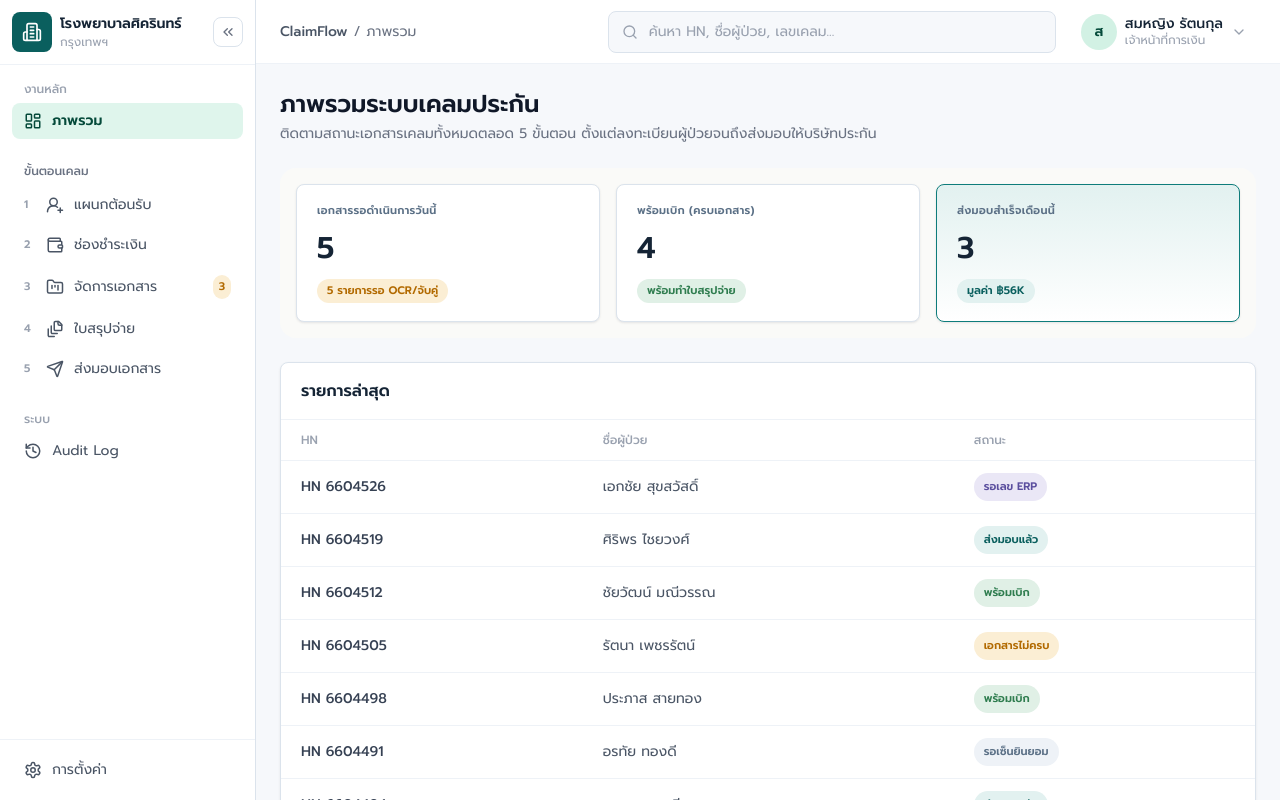
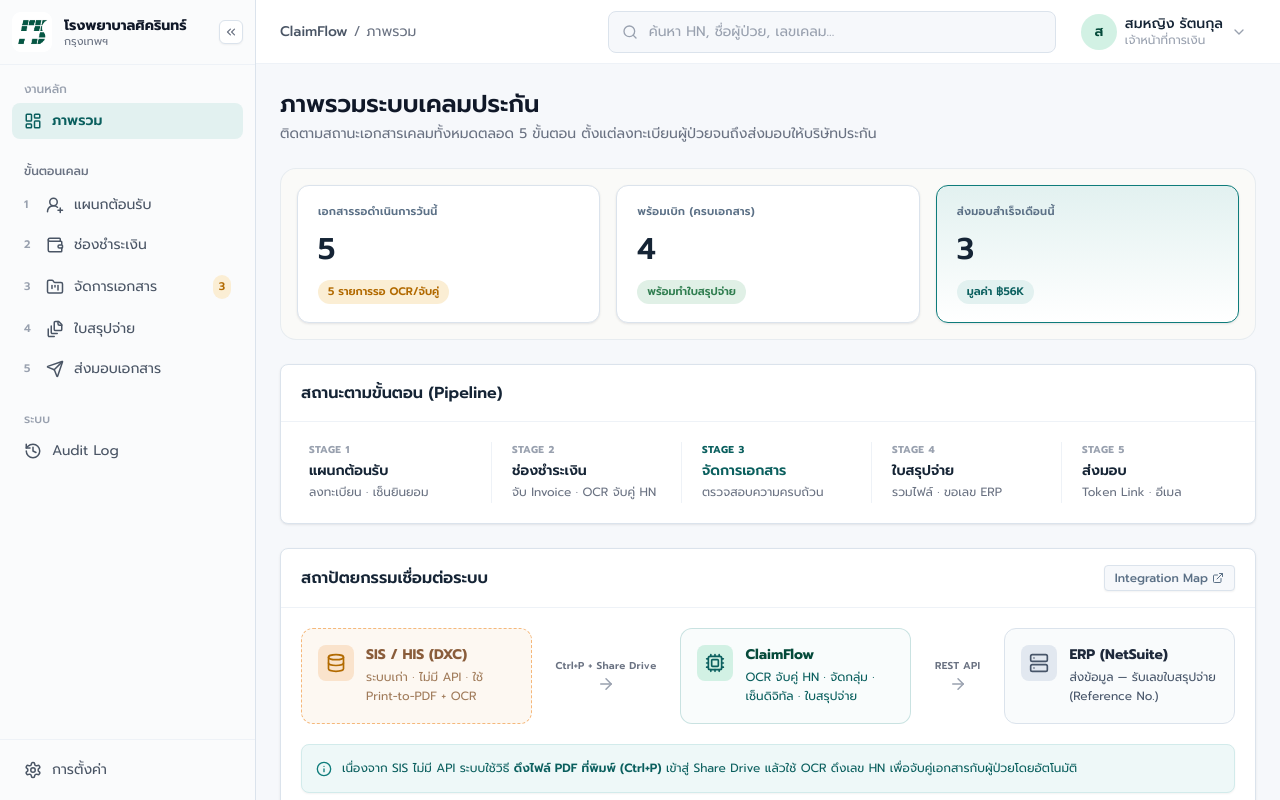
Before and after one commit to nidss/HCFI, a React (Vite) app: page / in a window 1280 px wide. Built offline with nearby package versions, Linux system fonts and the light colour scheme.

Commit message:
Refine Sidebar menu and Overview content design to match Figma

```diff
--- a/src/components/Sidebar.tsx
+++ b/src/components/Sidebar.tsx
@@ -28,28 +28,26 @@ export function Sidebar({ collapsed, onToggle }: { collapsed: boolean; onToggle:
 
   return (
     <aside
-      className={`h-full shrink-0 border-r border-line bg-white transition-all duration-200 ${
+      className={`h-full shrink-0 border-r border-line bg-[#fafbfc] transition-all duration-200 ${
         collapsed ? "w-[76px]" : "w-64"
       }`}
     >
       <div className="flex h-full flex-col">
-        <div className="flex items-center gap-2 border-b border-line-soft p-3">
-          <div className="flex size-10 shrink-0 items-center justify-center rounded-lg bg-brand-600 text-white">
-            <Building2 size={20} />
-          </div>
+        <div className="flex items-center gap-3 border-b border-line-soft p-3">
+          <img src="/slogo.png" alt="Sikarin Hospital" className="size-10 shrink-0 object-contain" />
           {!collapsed && (
             <div className="min-w-0 flex-1">
-              <p className="truncate text-sm font-semibold text-ink-800">โรงพยาบาลศิครินทร์</p>
-              <p className="truncate text-xs text-ink-300">กรุงเทพฯ</p>
+              <p className="truncate text-sm font-bold text-ink-900 leading-tight">โรงพยาบาลศิครินทร์</p>
+              <p className="truncate text-[11px] text-ink-400 mt-0.5 leading-none">กรุงเทพฯ</p>
             </div>
           )}
           <button
             onClick={onToggle}
-            className="shrink-0 rounded-lg border border-line p-1.5 text-ink-400 hover:bg-line-soft"
+            className="shrink-0 rounded-md border border-line p-1 text-ink-400 hover:bg-line-soft bg-white shadow-sm transition-transform"
             aria-label="ย่อเมนู"
             title="ย่อเมนู"
           >
-            {collapsed ? <ChevronsRight size={16} /> : <ChevronsLeft size={16} />}
+            {collapsed ? <ChevronsRight size={14} /> : <ChevronsLeft size={14} />}
           </button>
         </div>
 
@@ -74,7 +72,7 @@ export function Sidebar({ collapsed, onToggle }: { collapsed: boolean; onToggle:
                   to={s.to}
                   className={({ isActive }) =>
                     `flex items-center gap-2.5 rounded-lg px-3 py-2 text-sm transition-colors ${
-                      isActive ? "bg-brand-100/70 text-brand-700 font-semibold" : "text-ink-600 hover:bg-line-soft"
+                      isActive ? "bg-brand-50 text-brand-600 font-semibold" : "text-ink-600 hover:bg-line-soft hover:text-ink-900"
                     }`
                   }
                 >
@@ -126,7 +124,7 @@ function NavItem({
       end={exact}
       className={({ isActive }) =>
         `flex items-center gap-2.5 rounded-lg px-3 py-2 text-sm transition-colors ${
-          isActive ? "bg-brand-100/70 text-brand-700 font-semibold" : "text-ink-600 hover:bg-line-soft"
+          isActive ? "bg-brand-50 text-brand-600 font-semibold" : "text-ink-600 hover:bg-line-soft hover:text-ink-900"
         }`
       }
       title={collapsed ? label : undefined}
--- a/src/pages/Overview.tsx
+++ b/src/pages/Overview.tsx
@@ -1,5 +1,6 @@
 import { useMemo, useState } from "react";
 import { useNavigate } from "react-router-dom";
+import { ArrowRight, Cpu, Database, ExternalLink, Info, Server } from "lucide-react";
 import { PageHeader, Card } from "../components/PageHeader";
 import { StatusBadge } from "../components/StatusBadge";
 import { useAppData } from "../context/AppDataContext";
@@ -10,6 +11,7 @@ export function Overview() {
   const { patients } = useAppData();
   const navigate = useNavigate();
   const [page, setPage] = useState(1);
+  const [searchTerm, setSearchTerm] = useState("");
 
   const stats = useMemo(() => {
     const pendingToday = patients.filter((p) => p.status === "เอกสารไม่ครบ" || p.status === "รอเซ็นยินยอม").length;
@@ -23,17 +25,29 @@ export function Overview() {
     () => [...patients].sort((a, b) => (a.visitDate < b.visitDate ? 1 : -1)),
     [patients],
   );
-  const totalPages = Math.max(1, Math.ceil(sorted.length / PAGE_SIZE));
-  const pageItems = sorted.slice((page - 1) * PAGE_SIZE, page * PAGE_SIZE);
+
+  const filteredPatients = useMemo(() => {
+    if (!searchTerm.trim()) return sorted;
+    const lower = searchTerm.toLowerCase();
+    return sorted.filter(
+      (p) =>
+        p.hn.toLowerCase().includes(lower) ||
+        p.name.toLowerCase().includes(lower)
+    );
+  }, [sorted, searchTerm]);
+
+  const totalPages = Math.max(1, Math.ceil(filteredPatients.length / PAGE_SIZE));
+  const pageItems = filteredPatients.slice((page - 1) * PAGE_SIZE, page * PAGE_SIZE);
 
   return (
-    <div>
+    <div className="space-y-6">
       <PageHeader
         title="ภาพรวมระบบเคลมประกัน"
         subtitle="ติดตามสถานะเอกสารเคลมทั้งหมดตลอด 5 ขั้นตอน ตั้งแต่ลงทะเบียนผู้ป่วยจนถึงส่งมอบให้บริษัทประกัน"
       />
 
-      <div className="mb-6 rounded-2xl bg-[#fafaf8] p-4">
+      {/* Stats Cards Section */}
+      <div className="rounded-2xl bg-[#fafaf8] p-4 border border-line/60">
         <div className="grid grid-cols-1 gap-4 sm:grid-cols-3">
           <StatCard
             label="เอกสารรอดำเนินการวันนี้"
@@ -57,57 +71,184 @@ export function Overview() {
         </div>
       </div>
 
+      {/* Pipeline Section */}
+      <Card>
+        <div className="border-b border-line-soft px-5 py-4">
+          <h3 className="text-base font-semibold text-ink-800">สถานะตามขั้นตอน (Pipeline)</h3>
+        </div>
+        <div className="p-5">
+          <div className="grid grid-cols-1 gap-4 md:grid-cols-5 md:divide-x divide-line-soft">
+            <div className="flex flex-col px-2">
+              <span className="text-[10px] font-bold text-ink-300 tracking-wider uppercase">STAGE 1</span>
+              <span className="text-sm font-semibold text-ink-800 mt-1">แผนกต้อนรับ</span>
+              <span className="text-xs text-ink-400 mt-0.5 leading-relaxed">ลงทะเบียน · เซ็นยินยอม</span>
+            </div>
+            <div className="flex flex-col px-2 md:pl-5">
+              <span className="text-[10px] font-bold text-ink-300 tracking-wider uppercase">STAGE 2</span>
+              <span className="text-sm font-semibold text-ink-800 mt-1">ช่องชำระเงิน</span>
+              <span className="text-xs text-ink-400 mt-0.5 leading-relaxed">จับ Invoice · OCR จับคู่ HN</span>
+            </div>
+            <div className="flex flex-col px-2 md:pl-5">
+              <span className="text-[10px] font-bold text-brand-600 tracking-wider uppercase">STAGE 3</span>
+              <span className="text-sm font-semibold text-brand-600 mt-1">จัดการเอกสาร</span>
+              <span className="text-xs text-ink-400 mt-0.5 leading-relaxed">ตรวจสอบความครบถ้วน</span>
+            </div>
+            <div className="flex flex-col px-2 md:pl-5">
+              <span className="text-[10px] font-bold text-ink-300 tracking-wider uppercase">STAGE 4</span>
+              <span className="text-sm font-semibold text-ink-800 mt-1">ใบสรุปจ่าย</span>
+              <span className="text-xs text-ink-400 mt-0.5 leading-relaxed">รวมไฟล์ · ขอเลข ERP</span>
+            </div>
+            <div className="flex flex-col px-2 md:pl-5">
+              <span className="text-[10px] font-bold text-ink-300 tracking-wider uppercase">STAGE 5</span>
+              <span className="text-sm font-semibold text-ink-800 mt-1">ส่งมอบ</span>
+              <span className="text-xs text-ink-400 mt-0.5 leading-relaxed">Token Link · อีเมล</span>
+            </div>
+          </div>
+        </div>
+      </Card>
+
+      {/* System Integration Architecture Section */}
       <Card>
         <div className="flex items-center justify-between border-b border-line-soft px-5 py-4">
+          <h3 className="text-base font-semibold text-ink-800">สถาปัตยกรรมเชื่อมต่อระบบ</h3>
+          <button className="flex items-center gap-1 rounded border border-line bg-canvas px-2.5 py-1 text-xs font-medium text-ink-500 hover:bg-line-soft transition-colors shadow-sm">
+            <span>Integration Map</span>
+            <ExternalLink size={12} />
+          </button>
+        </div>
+        <div className="p-5">
+          <div className="flex flex-col gap-5 md:flex-row md:items-center md:justify-between">
+            {/* Block 1 */}
+            <div className="flex-1 rounded-xl border border-dashed border-[#f5b87b] bg-[#fdf8f2] p-4 flex items-start gap-3">
+              <div className="rounded-lg bg-[#fae3cc] p-2 text-[#b26a00] shrink-0">
+                <Database size={20} />
+              </div>
+              <div className="min-w-0">
+                <h4 className="text-sm font-bold text-[#8a5d3b] leading-snug">SIS / HIS (DXC)</h4>
+                <p className="text-xs text-[#a07b5a] mt-1 leading-relaxed">ระบบเก่า · ไม่มี API · ใช้ Print-to-PDF + OCR</p>
+              </div>
+            </div>
+
+            {/* Arrow 1 */}
+            <div className="flex flex-col items-center justify-center shrink-0 text-center px-1">
+              <span className="text-[10px] font-semibold text-ink-400 tracking-wide">Ctrl+P + Share Drive</span>
+              <ArrowRight size={18} className="text-ink-300 mt-0.5 rotate-90 md:rotate-0" />
+            </div>
+
+            {/* Block 2 */}
+            <div className="flex-1 rounded-xl border border-brand-500/20 bg-brand-50/20 p-4 flex items-start gap-3">
+              <div className="rounded-lg bg-brand-100 p-2 text-brand-600 shrink-0">
+                <Cpu size={20} />
+              </div>
+              <div className="min-w-0">
+                <h4 className="text-sm font-bold text-brand-700 leading-snug">ClaimFlow</h4>
+                <p className="text-xs text-brand-600 mt-1 leading-relaxed">OCR จับคู่ HN · จัดกลุ่ม · เซ็นดิจิทัล · ใบสรุปจ่าย</p>
+              </div>
+            </div>
+
+            {/* Arrow 2 */}
+            <div className="flex flex-col items-center justify-center shrink-0 text-center px-1">
+              <span className="text-[10px] font-semibold text-ink-400 tracking-wide">REST API</span>
+              <ArrowRight size={18} className="text-ink-300 mt-0.5 rotate-90 md:rotate-0" />
+            </div>
+
+            {/* Block 3 */}
+            <div className="flex-1 rounded-xl border border-line bg-slate-50/80 p-4 flex items-start gap-3">
+              <div className="rounded-lg bg-slate-200 p-2 text-slate-600 shrink-0">
+                <Server size={20} />
+              </div>
+              <div className="min-w-0">
+                <h4 className="text-sm font-bold text-slate-800 leading-snug">ERP (NetSuite)</h4>
+                <p className="text-xs text-slate-600 mt-1 leading-relaxed">ส่งข้อมูล — รับเลขใบสรุปจ่าย (Reference No.)</p>
+              </div>
+            </div>
+          </div>
+
+          {/* Banner */}
+          <div className="mt-5 flex items-start gap-2.5 rounded-lg border border-[#d2ebeb] bg-[#eef8f8] p-3.5 text-xs text-[#0a5f5e] shadow-sm">
+            <Info size={16} className="shrink-0 mt-0.5 text-brand-500" />
+            <p className="leading-relaxed">
+              เนื่องจาก SIS ไม่มี API ระบบใช้วิธี <strong className="font-semibold">ดึงไฟล์ PDF ที่พิมพ์ (Ctrl+P)</strong> เข้าสู่ Share Drive แล้วใช้ OCR ดึงเลข HN เพื่อจับคู่เอกสารกับผู้ป่วยโดยอัตโนมัติ
+            </p>
+          </div>
+        </div>
+      </Card>
+
+      {/* Recent List Card */}
+      <Card>
+        <div className="flex flex-wrap items-center justify-between gap-4 border-b border-line-soft px-5 py-4">
           <h3 className="text-base font-semibold text-ink-800">รายการล่าสุด</h3>
+          <div className="flex items-center gap-2">
+            <input
+              type="text"
+              value={searchTerm}
+              onChange={(e) => {
+                setSearchTerm(e.target.value);
+                setPage(1);
+              }}
+              placeholder="ค้นหา HN, ชื่อผู้ป่วย..."
+              className="w-48 rounded-lg border border-line bg-white px-3 py-1.5 text-xs text-ink-800 placeholder:text-ink-300 focus:border-brand-500 focus:outline-none focus:ring-1 focus:ring-brand-500 transition-colors shadow-sm"
+            />
+            <button className="rounded-lg border border-line bg-canvas px-3 py-1.5 text-xs font-semibold text-ink-600 hover:bg-line-soft transition-colors shadow-sm">
+              Recent
+            </button>
+          </div>
         </div>
         <div className="overflow-x-auto">
           <table className="w-full text-sm">
             <thead>
-              <tr className="border-b border-line-soft text-left text-xs text-ink-300">
-                <th className="px-5 py-3 font-medium">HN</th>
-                <th className="px-5 py-3 font-medium">ชื่อผู้ป่วย</th>
-                <th className="px-5 py-3 font-medium">สถานะ</th>
+              <tr className="border-b border-line-soft text-left text-xs text-ink-300 bg-slate-50/50">
+                <th className="px-5 py-3.5 font-medium">HN</th>
+                <th className="px-5 py-3.5 font-medium">ชื่อผู้ป่วย</th>
+                <th className="px-5 py-3.5 font-medium">สถานะ</th>
               </tr>
             </thead>
             <tbody>
-              {pageItems.map((p) => (
-                <tr
-                  key={p.hn}
-                  onClick={() => navigate("/documents", { state: { focusHn: p.hn } })}
-                  className="cursor-pointer border-b border-line-soft last:border-0 hover:bg-canvas"
-                >
-                  <td className="px-5 py-3 font-medium text-ink-700">{p.hn}</td>
-                  <td className="px-5 py-3 text-ink-600">{p.name}</td>
-                  <td className="px-5 py-3">
-                    <StatusBadge status={p.status} />
+              {pageItems.length > 0 ? (
+                pageItems.map((p) => (
+                  <tr
+                    key={p.hn}
+                    onClick={() => navigate("/documents", { state: { focusHn: p.hn } })}
+                    className="cursor-pointer border-b border-line-soft last:border-0 hover:bg-canvas transition-colors"
+                  >
+                    <td className="px-5 py-3.5 font-semibold text-ink-700">{p.hn}</td>
+                    <td className="px-5 py-3.5 text-ink-600">{p.name}</td>
+                    <td className="px-5 py-3.5">
+                      <StatusBadge status={p.status} />
+                    </td>
+                  </tr>
+                ))
+              ) : (
+                <tr>
+                  <td colSpan={3} className="px-5 py-10 text-center text-xs text-ink-300">
+                    ไม่พบข้อมูลผู้ป่วยตามคำค้นหา
                   </td>
                 </tr>
-              ))}
+              )}
             </tbody>
           </table>
         </div>
-        <div className="flex items-center justify-between px-5 py-3 text-xs text-ink-400">
+        <div className="flex items-center justify-between border-t border-line-soft px-5 py-4 text-xs text-ink-400 bg-slate-50/20">
           <span>
-            แสดง {(page - 1) * PAGE_SIZE + 1}-{Math.min(page * PAGE_SIZE, sorted.length)} จาก {sorted.length} รายการ
+            แสดง {(page - 1) * PAGE_SIZE + 1}-{Math.min(page * PAGE_SIZE, filteredPatients.length)} จาก {filteredPatients.length} รายการ
           </span>
-          <div className="flex items-center gap-3">
+          <div className="flex items-center gap-2">
             <button
               disabled={page <= 1}
               onClick={() => setPage((p) => p - 1)}
-              className="rounded-md border border-line px-2.5 py-1 disabled:opacity-40"
+              className="rounded-lg border border-line bg-white px-3 py-1.5 font-semibold text-ink-600 hover:bg-canvas disabled:opacity-40 disabled:hover:bg-white transition-colors shadow-sm"
             >
-              ก่อนหน้า
+              &lt; ก่อนหน้า
             </button>
-            <span>
+            <span className="px-2 font-medium text-ink-500">
               หน้า {page} / {totalPages}
             </span>
             <button
               disabled={page >= totalPages}
               onClick={() => setPage((p) => p + 1)}
-              className="rounded-md border border-line px-2.5 py-1 disabled:opacity-40"
+              className="rounded-lg border border-line bg-white px-3 py-1.5 font-semibold text-ink-600 hover:bg-canvas disabled:opacity-40 disabled:hover:bg-white transition-colors shadow-sm"
             >
-              ถัดไป
+              ถัดไป &gt;
             </button>
           </div>
         </div>
@@ -131,7 +272,7 @@ function StatCard({
 }) {
   return (
     <div
-      className={`rounded-lg border px-5 py-[18px] shadow-card ${
+      className={`rounded-xl border px-5 py-[18px] shadow-card transition-all duration-200 ${
         highlight ? "border-brand-500 bg-gradient-to-b from-brand-50 to-white" : "border-line bg-white"
       }`}
     >
```
Also changed, not shown: public/slogo.png (added).
